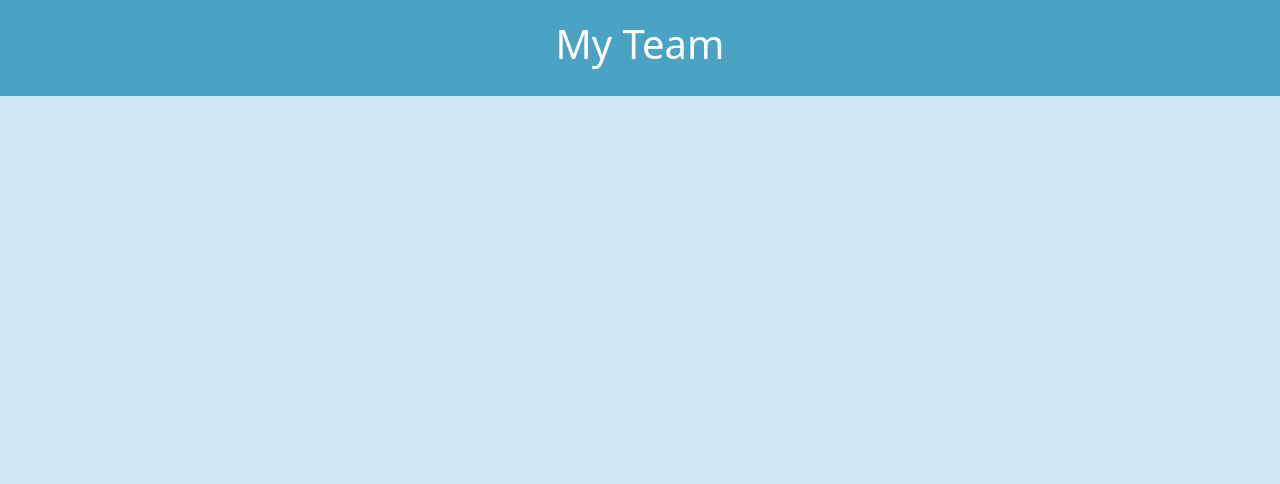
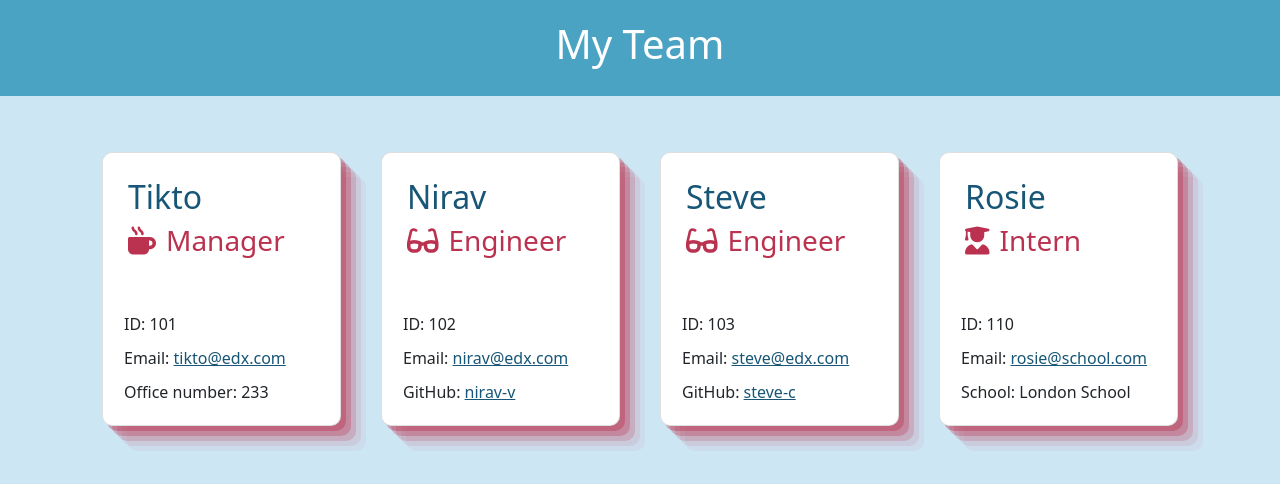
Before and after one commit to rosiegalezia/team-profile-generator, a website: page output/team.html in a window 1280 px wide. Drawn offline with nearby package versions, Linux system fonts and the light colour scheme.

Commit message:
error was being caused by additional spaces in the getRole functions! Now fixed

```diff
--- a/assets/style.css
+++ b/assets/style.css
@@ -29,12 +29,20 @@ h1 {
     color: white;
 }
 
-h2, h4, h5, h6 {
+h2 {
+    color: var(--primary)
+}
+
+h4, h5, h6 {
     color: var(--text)
 }
 
 h3 {
     color: var(--accent);
+}
+
+a {
+    color: var(--primary)
 }
 
 .team-heading {
@@ -55,3 +63,7 @@ body {
 .container {
     padding-top: 20px;
 }
+
+i {
+    margin-right: 10px;
+}
--- a/src/page-template.js
+++ b/src/page-template.js
@@ -77,7 +77,7 @@ const generateTeam = team => {
 
     return html.join("");
 
-}
+};
 
 // exports function to generate entire page
 module.exports = team => {
--- a/team/Employee.js
+++ b/team/Employee.js
@@ -18,7 +18,7 @@ class Employee {
     }
     getRole(){
         // returns 'Employee'
-        return ' Employee'
+        return 'Employee'
     }
 
 }
--- a/team/Engineer.js
+++ b/team/Engineer.js
@@ -12,7 +12,7 @@ class Engineer extends Employee {
 
     getRole(){
         // overridden to return 'Engineer'
-        return ' Engineer'
+        return 'Engineer'
     }
 
 }
--- a/team/Intern.js
+++ b/team/Intern.js
@@ -12,7 +12,7 @@ class Intern extends Employee {
 
     getRole(){
         // overridden to return 'Intern'
-        return ' Intern'
+        return 'Intern'
     }
 
 }
--- a/team/Manager.js
+++ b/team/Manager.js
@@ -14,7 +14,7 @@ class Manager extends Employee {
 
     getRole() {
         // overridden to return 'Manager'
-        return ' Manager'
+        return 'Manager'
     }
 }
 
```
Also changed, not shown: README.md, output/team.html.
